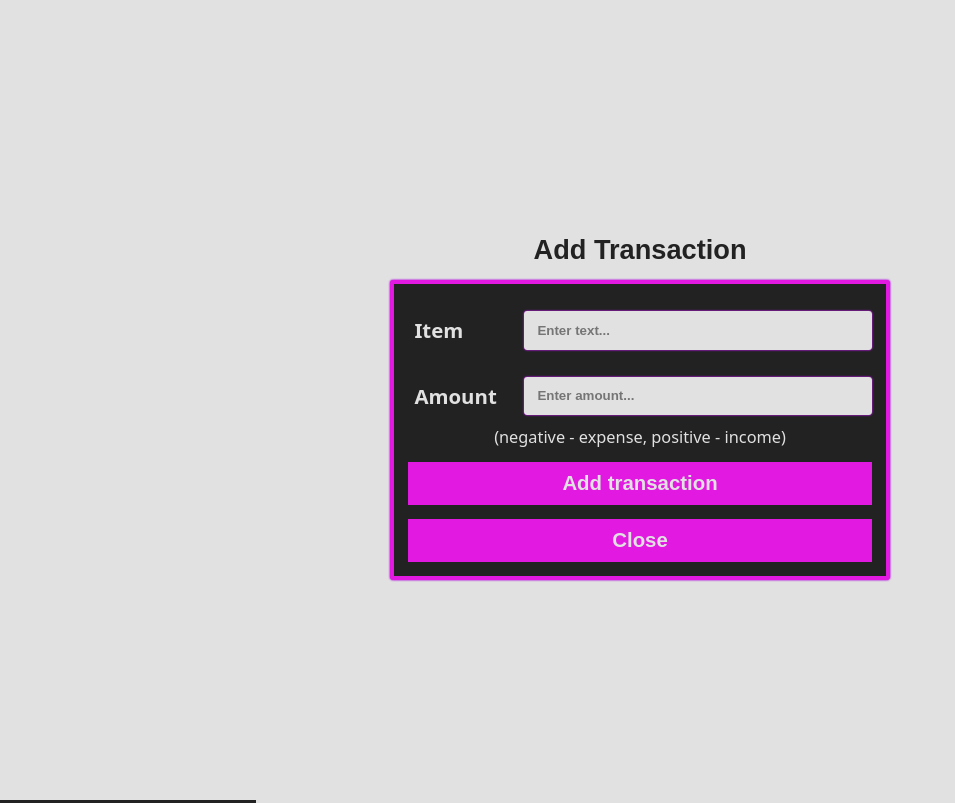
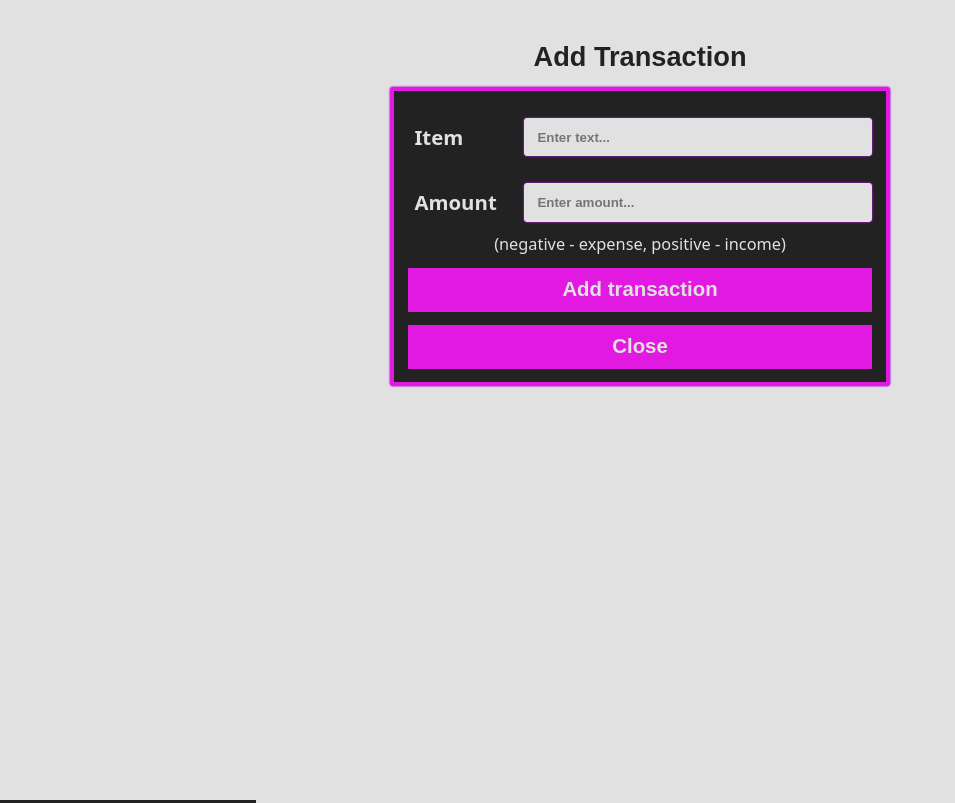
Before and after one commit to tommygoverstreet/Budget-Tracker, a plain HTML site: page index.html in a window 1280 px wide. Both pictures are taken after a click on the button "ADD". Shown: the whole page, without its empty margins (0-955 px from the left). Drawn offline with Linux system fonts and the light colour scheme.

Commit message:
Update style.css

```diff
--- a/style.css
+++ b/style.css
@@ -173,6 +173,10 @@ button {
   align-items: center;
 }
 
+.wrap {
+  flex-wrap: wrap;
+}
+
 .p-1 {
   padding: 1rem;
 }
@@ -251,16 +255,14 @@ button {
 
 #addNewForm {
   background-color: var(--primary);
-  padding: 1rem;
-  margin-bottom: 2rem;
-  width: 100%;
+  padding: 2rem 1rem;
+  width: 100vw;
   height: 100vh;
   position: absolute;
   font-size: 1.2rem;
   display: flex;
   flex-direction: column;
   align-items: center;
-  justify-content: center;
 }
 
 #addNewForm h3 {
```
